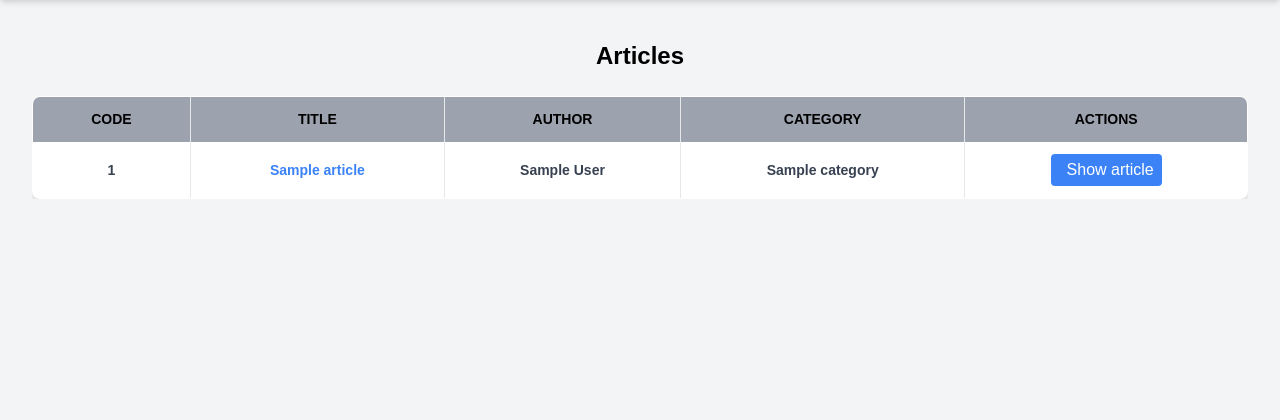
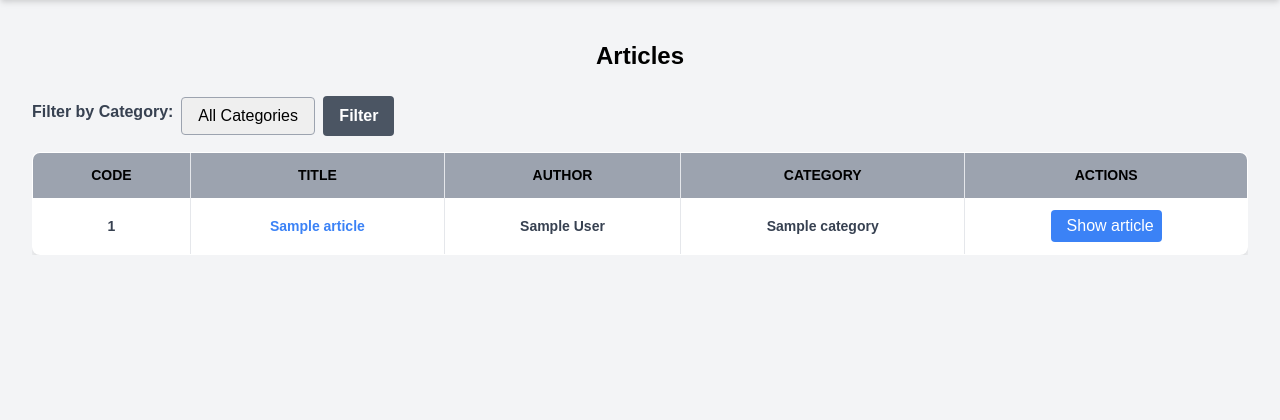
Before and after one commit to saeed-54996/MMM-Project, a Flask app: page /articles/ in a window 1280 px wide. Shown: the part 72-492 px from the top of the page. Run offline with Flask 3, Linux system fonts and the light colour scheme; tables that the repository leaves empty hold one stand-in row (values such as "Sample post"); some libraries are stand-ins or nearby versions.

Commit message:
added category filter for articles

```diff
--- a/my_flask_app/app.py
+++ b/my_flask_app/app.py
@@ -44,7 +44,7 @@ def pictures():
 def picture(picture_id):
     return show_single_picture(picture_id)
 
-@app.route('/articles/')
+@app.route('/articles/',methods=['GET'])
 def articles_page():
     return show_articles()
 
--- a/my_flask_app/controler.py
+++ b/my_flask_app/controler.py
@@ -87,7 +87,7 @@ def show_pictures():
         images = Images.query.all()
         categories = Categories.query.filter(or_(Categories.type == 'all', Categories.type == 'image')).all()
     else:
-        images = Images.query.filter_by(category_id=category_filter)
+        images = Images.query.filter_by(category_id=category_filter).all()
         categories = Categories.query.filter(or_(Categories.type == 'all', Categories.type == 'image')).all()
     return render_template('pictures.html',images=images,categories=categories)
 
@@ -102,8 +102,14 @@ def show_single_picture(picture_id):
 
 #----------------------------------------article system:
 def show_articles():
-    articles = Articles.query.all()
-    return render_template('articles.html',articles=articles)
+    category_filter = request.args.get('category', 'all')
+    if(category_filter=="all"):
+        articles = Articles.query.all()
+        categories = Categories.query.filter(or_(Categories.type == 'all', Categories.type == 'article')).all()
+    else:
+        articles = Articles.query.filter_by(category_id=category_filter).all()
+        categories = Categories.query.filter(or_(Categories.type == 'all', Categories.type == 'article')).all()
+    return render_template('articles.html',articles=articles,categories=categories)
 
 
 def show_single_article(article_id):
--- a/my_flask_app/templates/articles.html
+++ b/my_flask_app/templates/articles.html
@@ -8,6 +8,25 @@
 {% block body %}
 <main class="container mx-auto p-4">
     <h1 class="text-2xl font-bold mb-6 text-center">Articles</h1>
+
+    <!-- Category filter dropdown -->
+    <div class="mb-4">
+        <form action="{{ url_for('articles_page') }}" method="GET" class="flex items-center justify-start">
+            <label for="category-select" class="block text-gray-700 font-bold mb-2 mr-2">Filter by Category:</label>
+            <select id="category-select" name="category" class="appearance-none border border-gray-400 rounded py-2 px-4 leading-tight focus:outline-none focus:border-slate-500">
+                <option value="all">All Categories</option>
+                <!-- Loop through categories -->
+                {% for category in categories %}
+                    <option value="{{ category['id'] }}">{{ category['name'] }}</option>
+                {% endfor %}
+            </select>
+            <button type="submit" class="bg-gray-600 hover:bg-gray-900 flex justify-center text-center text-white font-bold py-2 px-4 rounded focus:outline-none focus:shadow-outline ml-2 transition-colors duration-300">
+                <p>Filter</p>
+                <iconify-icon icon="mdi:filter-outline" width="1.4rem"></iconify-icon>
+            </button>
+        </form>
+    </div>
+
     <div class="overflow-x-auto">
         <table class="min-w-full bg-white shadow-lg rounded-lg overflow-hidden border border-black">
             <thead>
```
